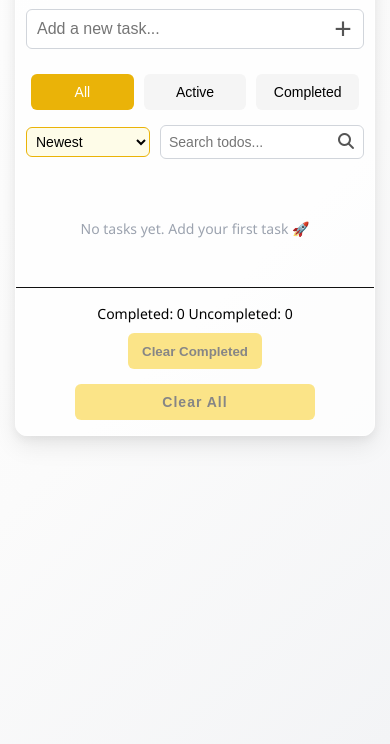
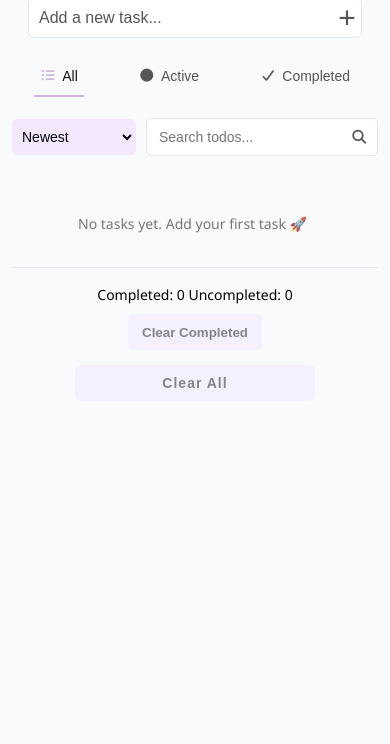
Before and after one commit to sabeena-yellutla/smart-todo-app, a plain HTML site: page index.html in a window 390 px wide. Shown: the part 100-844 px from the top of the page. Drawn offline with Linux system fonts and the light colour scheme.

Commit message:
Redesigned Todo App UI with improved UX, responsive layout, filters redesign, and animations

```diff
--- a/index.html
+++ b/index.html
@@ -5,13 +5,15 @@
     <meta charset="UTF-8">
     <meta name="viewport" content="width=device-width, initial-scale=1.0">
     <title>To-Do App</title>
+    <!-- Font Awesome Link -->
     <link rel="stylesheet" href="https://cdnjs.cloudflare.com/ajax/libs/font-awesome/7.0.1/css/all.min.css">
+    <!-- Custom CSS Link -->
     <link rel="stylesheet" href="style.css">
 </head>
 
 <body>
     <div class="container">
-        <div class="todo-app">
+        <main class="todo-app">
 
             <header class="todo-header">
                 <h1>To-Do App
@@ -21,21 +23,28 @@
 
             <p id="input-error" class="hidden"></p>
 
-            <div class="todo-input-container">
-                <input type="text" id="todo-input" placeholder="Add a new task..." autocomplete="off">
+            <section class="todo-input-container">
+                <input type="text" id="todo-input" placeholder="Add a new task..." autocomplete="off"
+                    aria-label="Add new task">
                 <button id="add-btn">
                     <span class="add-text">Add</span>
                     <span class="add-icon">+</span>
                 </button>
-            </div>
+            </section>
 
-            <div class="filters">
-                <button class="filter-btn" data-filter="all">All</button>
-                <button class="filter-btn" data-filter="active">Active</button>
-                <button class="filter-btn" data-filter="completed">Completed</button>
-            </div>
+            <nav class="filters">
+                <button class="filter-btn active" data-filter="all">
+                    <i class="fa-solid fa-list-ul"></i>All
+                </button>
+                <button class="filter-btn" data-filter="active">
+                    <i class="fa-solid fa-circle"></i> Active
+                </button>
+                <button class="filter-btn" data-filter="completed">
+                    <i class="fa-solid fa-check"></i> Completed
+                </button>
+            </nav>
 
-            <div class="sort-search-container">
+            <section class="sort-search-container">
                 <div class="sort-container">
                     <select class="sort-selectors">
                         <option value="" disabled>Choose to sort</option>
@@ -46,14 +55,15 @@
 
                 <div class="search-container">
                     <input type="text" id="search-input" placeholder="Search todos..." autocomplete="off">
-                    <button id="search-toggle">
-                        <i class="fa-solid fa-magnifying-glass"></i>
-                    </button>
+                    <i class="fa-solid fa-magnifying-glass search-icon"></i>
                 </div>
-            </div>
+            </section>
 
+            <section class="todo-section">
                 <ul class="todoList" id="todo-list"></ul>
+            </section>
 
+            <footer class="footer">
                 <div class="todo-footer">
                     <div>
                         <span id="todo-completed"></span>
@@ -66,8 +76,9 @@
                 <div class="clearAll">
                     <button id="clear-all">Clear All</button>
                 </div>
+            </footer>
 
-        </div>
+        </main>
     </div>
 
     <script src="script.js"></script>
--- a/script.js
+++ b/script.js
@@ -18,7 +18,6 @@ const filters = document.querySelector(".filters");
 
 const sortSelectors = document.querySelector(".sort-selectors");
 
-const searchToggle = document.querySelector("#search-toggle");
 const searchInput = document.querySelector("#search-input");
 
 // Data state (source of truth) -- UI depends on this state
@@ -26,8 +25,6 @@ let todos = [];
 let currentFilter = "all";
 let currentSort = "newest";
 let searchQuery = "";
-
-
 
 // Load saved todos from LocalStorage when page loads
 function loadFromLocalStorage() {
@@ -45,7 +42,10 @@ loadFromLocalStorage();
 function loadActiveBtn() {
     currentFilter = localStorage.getItem("currentFilter") || "all";
     const activeBtn = filters.querySelector(`[data-filter="${currentFilter}"]`);
+
+    if (activeBtn) {
         activeBtn.classList.add("active");
+    }
     renderTodos();
 }
 loadActiveBtn();
@@ -117,8 +117,7 @@ function renderTodos() {
         filterTodos = todos.filter(todo => todo.isCompleted);
     }
 
-    let searchTodos;
-    searchTodos = filterTodos.filter(todo => {
+    const searchTodos = filterTodos.filter(todo => {
         return todo.text.toLowerCase().includes(searchQuery);
     })
 
@@ -183,11 +182,12 @@ function renderTodos() {
 
         li.append(checkbox, contentElement, editBtn, deleteBtn);
         todoList.appendChild(li);
+    });
+
     const editInput = document.querySelector(".editInput");
     if (editInput) {
         editInput.focus();
     }
-    });
 
     const completedCount = todos.filter(todo => todo.isCompleted).length;
     const uncompletedCount = todos.filter(todo => !todo.isCompleted).length;
@@ -229,11 +229,20 @@ function toggleComplete(id) {
 
 // Remove a todo from state
 function deleteTodo(id) {
+    /* You store id in JS → copy it into DOM using data-id → use it later to find that exact element.
+    li.dataset.id = todo.id; in render function*/
+    const li = document.querySelector(`li[data-id="${id}"]`);
+    if (!li) return;
+
     if (!confirm("Are you sure to delete the task?")) return;
 
+    li.classList.add("removing");
+
+    li.addEventListener("animationend", () => {
         todos = todos.filter(todo => todo.id !== id);
         saveToLocalStorage();
         renderTodos();
+    });
 }
 // Enable edit mode for selected todo
 function editTodo(id) {
@@ -308,19 +317,7 @@ sortSelectors.addEventListener("change", (event) => {
     renderTodos();
 })
 
-// Toggle search icon
-searchToggle.addEventListener("click", () => {
-    const isOpen = searchInput.classList.toggle("active");
-    if (isOpen) {
-        searchInput.focus();
-    }
-    else {
-        searchInput.value = "";
-        searchQuery = "";
-        searchInput.blur();
-        renderTodos();
-    }
-})
+// Search Todos with Debounce
 
 // Press / to search tasks
 document.addEventListener("keydown", (event) => {
--- a/style.css
+++ b/style.css
@@ -12,28 +12,26 @@
      --text-lg: 18px;
 
      /* BODY BACKGROUND */
-     --bg-body-gradient: linear-gradient(135deg, #ffffff, #fbfbfb, #f3f4f6);
-
-     /* HEADER */
-     --header-gradient: linear-gradient(to bottom, #fde25a, #fef3c7);
+     --bg-body-gradient: #f8fafc;
 
      /* PRIMARY BUTTON */
-     --color-primary: #facc15;
-     --color-primary-hover: #eab308;
+     --color-primary: #f3e8ff;
+     --color-primary-hover: #e9d5ff;
 
      /* ACCENT / FOCUS */
-     --color-accent: #f97316;
+     --color-accent: #cdb4db;
+     --color-accent-light: #ede9fe;
 
      /* SURFACE COLORS */
-     --color-card: #fff8d6;
-     --color-card-completed: #f3f4f6;
+     --color-card: #ffffff;
+     --color-card-completed: #f8fafc;
 
      /* INPUT / BORDER */
-     --color-border: #d1d5db;
+     --color-border: #e2e8f0;
 
      /* TEXT COLORS */
-     --color-text-main: #111;
-     --color-text-muted: #9ca3af;
+     --color-text-main: #111111;
+     --color-text-muted: #555555;
 
      /* ICON COLORS */
      --color-success: #22c55e;
@@ -45,23 +43,19 @@
      /* CHECKBOX */
      --checkbox-border: #94a3b8;
 
-     /* SCROLLBAR */
-     --scrollbar-color: #eab308;
-     --scrollbar-hover: #ca8a04;
-
      /* SHADOWS */
-     --shadow-card: 0 10px 25px rgba(0, 0, 0, 0.08);
-     --shadow-soft: 0 4px 10px rgba(0, 0, 0, 0.05);
-     --shadow-hover: 0 6px 14px rgba(0, 0, 0, 0.12);
+     --shadow-card: 0 10px 25px rgba(0, 0, 0, 0.06);
+     --shadow-soft: 0 4px 10px rgba(0, 0, 0, 0.04);
+     --shadow-hover: 0 6px 14px rgba(0, 0, 0, 0.08);
 
      /* RADIUS */
      --radius-sm: 6px;
-     --radius-md: 8px;
-     --radius-lg: 12px;
+     --radius-md: 10px;
+     --radius-lg: 14px;
 
      /* TRANSITIONS */
      --transition-fast: 0.15s ease;
-     --transition-normal: 0.2s ease;
+     --transition-normal: 0.25s ease;
 
  }
 
@@ -72,25 +66,29 @@
      justify-content: center;
      align-items: center;
      min-height: 100vh;
-     background: var(--bg-body-gradient);
+     background: linear-gradient(180deg,
+             #ffffff 0%,
+             #f8fafc 40%,
+             #f3e8ff 100%);
+     background-attachment: fixed;
  }
 
  .container {
      width: 100%;
-     max-width: 500px;
-     padding: 30px 15px;
+     max-width: 420px;
+     padding: 40px 20px;
  }
 
  .todo-app {
+     padding: 10px 0;
      border-radius: var(--radius-lg);
-     background: rgba(255, 255, 255, 0.7);
      box-shadow: var(--shadow-card), var(--shadow-soft);
-     border: 1px solid white;
+     background-color: #ffffff;
+     border: 1px solid var(--color-border);
  }
 
  .todo-header {
      text-align: center;
-     background: var(--header-gradient);
      border-radius: 10px 10px 0px 0px;
  }
 
@@ -98,7 +96,9 @@
      margin-top: 0;
      margin-bottom: 0;
      padding: 15px;
-     font-size: 28px;
+     font-size: 25px;
+     font-weight: 600px;
+     letter-spacing: -0.3px;
  }
 
  .todo-icon {
@@ -106,9 +106,10 @@
  }
 
  .todo-input-container {
-     padding: 10px;
+     padding: 8px 16px;
+     margin-bottom: 6px;
      display: flex;
-     gap: 10px;
+     gap: 8px;
      justify-content: center;
      align-items: center;
  }
@@ -121,11 +122,18 @@
      max-width: 250px;
      outline: none;
      font-size: var(--text-md);
+     color: var(--color-text-main);
  }
 
- #todo-input:focus {
+ #todo-input::placeholder {
+     color: var(--color-text-muted);
+ }
+
+ #todo-input:focus,
+ #search-input:focus {
      outline: none;
      border-color: var(--color-accent);
+     box-shadow: 0 0 0 2px var(--color-accent-light);
  }
 
  .add-icon {
@@ -143,7 +151,8 @@
      list-style: none;
      text-align: center;
      padding: 20px;
-     color: #9ca3af;
+     color: var(--color-text-muted);
+     opacity: 0.8;
      font-size: var(--text-sm);
  }
 
@@ -155,7 +164,7 @@
      background-color: var(--color-primary);
      color: var(--color-text-main);
      border: none;
-     border-radius: var(--radius-sm);
+     border-radius: 8px;
      padding: 8px 14px;
      cursor: pointer;
      font-size: var(--text-sm);
@@ -164,36 +173,70 @@
 
  #add-btn:hover {
      background-color: var(--color-primary-hover);
+     box-shadow: 0 4px 10px rgba(0, 0, 0, 0.08);
  }
 
  .filters {
      display: flex;
-     justify-content: space-between;
+     align-items: center;
+     justify-content: space-around;
      gap: 10px;
-     padding: 15px;
+     padding: 8px 16px;
+     margin-bottom: 6px;
  }
 
  .filter-btn {
-     padding: 8px 0;
-     border-radius: var(--radius-sm);
-     border: var(--color-border);
-     background: #fefce8;
+     background: transparent;
+     border: none;
+     display: flex;
+     align-items: center;
+     gap: 6px;
      cursor: pointer;
-     font-size: var(--text-sm);
+     color: var(--color-text-muted);
+     position: relative;
+     padding-bottom: 6px;
+     font-size: 14px;
+     transition: all 0.2s ease;
+ }
+
+ .filter-btn i {
+     font-size: 13px;
+     color: var(--color-text-muted);
+ }
+
+ .filter-btn:hover {
+     color: var(--color-text-main);
+     transform: translateY(-2px);
+ }
+
+ .filter-btn.active {
+     color: var(--color-text-main);
+     font-weight: 500;
+ }
+
+ .filter-btn.active i {
+     color: var(--color-accent);
+ }
+
+ .filter-btn::after {
+     content: "";
+     position: absolute;
+     left: 0;
+     bottom: -1px;
+     width: 0%;
+     height: 2px;
+     background: var(--color-accent);
+     transition: width 0.25s ease;
+ }
+
+ .filter-btn.active::after {
      width: 100%;
  }
 
- .filter-btn:hover {
-     background-color: #fef08a;
- }
-
- .filters button.active {
-     background: var(--color-primary-hover);
-     color: white;
- }
-
  .sort-search-container {
-     padding: 0 10px 10px 10px;
+     width: 100%;
+     box-sizing: border-box;
+     padding: 8px 16px 0px 16px;
      display: flex;
      justify-content: space-between;
      align-items: center;
@@ -202,50 +245,54 @@
 
  .sort-selectors {
      padding: 5px;
-     border: 1px solid var(--color-primary-hover);
+     height: 36px;
+     border: 1px solid var(--color-primary);
      border-radius: var(--radius-sm);
      font-size: var(--text-sm);
-     background-color: #fefce8;
+     background-color: var(--color-primary);
      outline: none;
      cursor: pointer;
+     flex: 0 0 auto;
  }
 
  .sort-selectors:focus {
      border-color: var(--color-accent);
  }
 
- #search-toggle {
-     padding: 5px;
-     border-radius: var(--radius-sm);
-     border: none;
-     cursor: pointer;
-     font-size: var(--text-md);
-     background-color: #fefce8;
- }
-
- #search-toggle:hover {
-     background-color: #fef08a;
+ .search-container {
+     position: relative;
+     width: 100%;
+     flex: 1;
  }
 
  #search-input {
-     padding: 8px;
+     width: 100%;
+     padding: 10px 36px 10px 12px;
+     box-sizing: border-box;
      border: 1px solid var(--color-border);
      border-radius: var(--radius-sm);
-     outline: none;
-     display: none;
      font-size: var(--text-sm);
  }
 
- #search-input.active {
-     display: inline;
+ .search-icon {
+     position: absolute;
+     right: 10px;
+     top: 50%;
+     transform: translateY(-50%);
+     font-size: 14px;
+     color: var(--color-text-muted);
+     pointer-events: none;
+ }
+
+ #search-input:focus {
      border-color: var(--color-accent);
  }
 
  .todoList {
      list-style: none;
-     padding: 0 15px 15px 15px;
-     border-bottom: 1px solid var(--color-text-main);
+     padding: 8px 16px 0px 16px;
      max-height: 200px;
+     margin-bottom: 0px;
      overflow-y: auto;
  }
 
@@ -258,38 +305,46 @@
  }
 
  .todoList::-webkit-scrollbar-thumb {
-     background: var(--color-primary-hover);
+     background-color: var(--color-primary);
      border-radius: 10px;
  }
 
  .todoList::-webkit-scrollbar-thumb:hover {
-     background: var(--scrollbar-hover);
+     background-color: var(--color-primary-hover);
  }
-
 
  .todoList li {
      background-color: var(--color-card);
-     padding: 10px 14px;
-     border: none;
-     border-radius: var(--radius-md);
-     margin-bottom: 12px;
+     border: 1px solid var(--color-border);
+     border-radius: 12px;
+     padding: 12px 14px;
+     margin-bottom: 10px;
      box-shadow: 0 2px 2px rgba(0, 0, 0, 0.1);
      display: grid;
      grid-template-columns: 24px 1fr 30px 30px;
      align-items: center;
-     gap: 8px;
-     transition: transform var(--transition-fast), box-shadow var(--transition-fast);
+     gap: 10px;
+     transition: all 0.2s ease;
      animation: todoAppear 0.25s ease;
  }
 
  .todoList li:hover {
+     border-color: var(--color-accent);
      transform: translateY(-2px);
      box-shadow: var(--shadow-hover);
  }
 
  .todoList li.completed {
      background-color: var(--color-card-completed);
+     border-color: #e2e8f0;
  }
+
+ .todoList li span {
+     font-size: 15px;
+     font-weight: 500;
+ }
+
+ /* Animations on adding and deleting the todo */
 
  @keyframes todoAppear {
      from {
@@ -300,6 +355,22 @@
      to {
          opacity: 1;
          transform: translateY(0);
+     }
+ }
+
+ .todoList li.removing {
+     animation: slideOut 0.3s ease forwards;
+ }
+
+ @keyframes slideOut {
+     0% {
+         opacity: 1;
+         transform: translateX(0);
+     }
+
+     100% {
+         opacity: 0;
+         transform: translateX(40px);
      }
  }
 
@@ -319,6 +390,7 @@
  input[type="checkbox"]:checked {
      background-color: var(--color-success);
      border-color: var(--color-success);
+     transform: scale(1.1);
  }
 
  input[type="checkbox"]:checked::after {
@@ -348,7 +420,7 @@
  }
 
  button:hover {
-     transform: translateY(-1px);
+     transform: translateY(-2px);
  }
 
  button:active {
@@ -365,7 +437,7 @@
  }
 
  .editBtn {
-     color: green;
+     color: var(--color-success);
  }
 
  .editBtn:disabled {
@@ -391,8 +463,9 @@
      display: flex;
      justify-content: space-between;
      align-items: center;
-     padding: 0 15px 15px 15px;
+     padding: 17px 15px 15px 15px;
      font-size: var(--text-sm);
+     border-top: 1px solid var(--color-border);
  }
 
  #clear-completed {
@@ -402,11 +475,12 @@
      border-radius: var(--radius-sm);
      padding: 8px 14px;
      cursor: pointer;
-     font-weight: bold;
+     font-weight: 600;
  }
 
  #clear-completed:hover {
      background-color: var(--color-primary-hover);
+     box-shadow: 0 4px 10px rgba(0, 0, 0, 0.08);
  }
 
  #clear-completed:disabled {
@@ -431,12 +505,13 @@
      font-size: var(--text-sm);
      width: 15rem;
      letter-spacing: 1px;
-     font-weight: bold;
+     font-weight: 600;
      margin-bottom: 5px;
  }
 
  #clear-all:hover {
      background-color: var(--color-primary-hover);
+     box-shadow: 0 4px 10px rgba(0, 0, 0, 0.08);
  }
 
  #clear-all:disabled {
@@ -446,6 +521,7 @@
 
  @media (max-width: 600px) {
      body {
+         background: linear-gradient(180deg, #ffffff, #f8fafc);
          align-items: flex-start;
      }
 
@@ -478,7 +554,7 @@
          background-color: transparent;
          border: none;
          font-weight: normal;
-         color: #555;
+         color: var(--color-text-muted);
      }
 
      #add-btn:hover {
@@ -487,57 +563,8 @@
      }
 
      .filters {
-         display: flex;
          overflow: hidden;
-     }
-
-     .filter-btn {
-         flex: 1;
-         border: none;
-         background: #f5f5f5;
-     }
-
-     .sort-search-container {
-         position: relative;
-         display: flex;
-         overflow: hidden;
-     }
-
-     .sort-selectors {
-         flex: 1;
-         min-width: 100px
-     }
-
-     .search-container {
-         position: relative;
-         flex: 1;
-     }
-
-     #search-input {
-         display: inline;
-         width: 100%;
-         box-sizing: border-box;
-     }
-
-     #search-toggle {
-         position: absolute;
-         right: 8px;
-         top: 50%;
-         transform: translateY(-50%);
-         border: none;
-         background: transparent;
-         padding: 0;
-         color: #555;
-     }
-
-     #search-toggle:hover {
-         background: transparent;
-         color: var(--color-text-main);
-     }
-
-     #search-input:active {
-         outline: none;
-         border-color: var(--color-accent);
+         gap: 5px;
      }
 
      .todoList li {
@@ -558,3 +585,33 @@
          max-width: 250px;
      }
  }
+
+ @media (max-width: 480px) {
+     body {
+         flex: unset;
+         background: var(--bg-body-gradient);
+     }
+
+     .container {
+         padding: 16px 12px;
+         max-width: 480px;
+     }
+
+     .todo-app {
+         border: none;
+         box-shadow: none;
+         border-radius: 0;
+         background: var(--bg-body-gradient);
+     }
+
+     .todoList {
+         padding: 8px 5px 0px 0px;
+     }
+
+     .filters,
+     .sort-search-container {
+         padding-left: 0;
+         padding-right: 0;
+     }
+
+ }
```
Also changed, not shown: todo-preview.png. Lines whose indentation alone changed are shown as unchanged.
